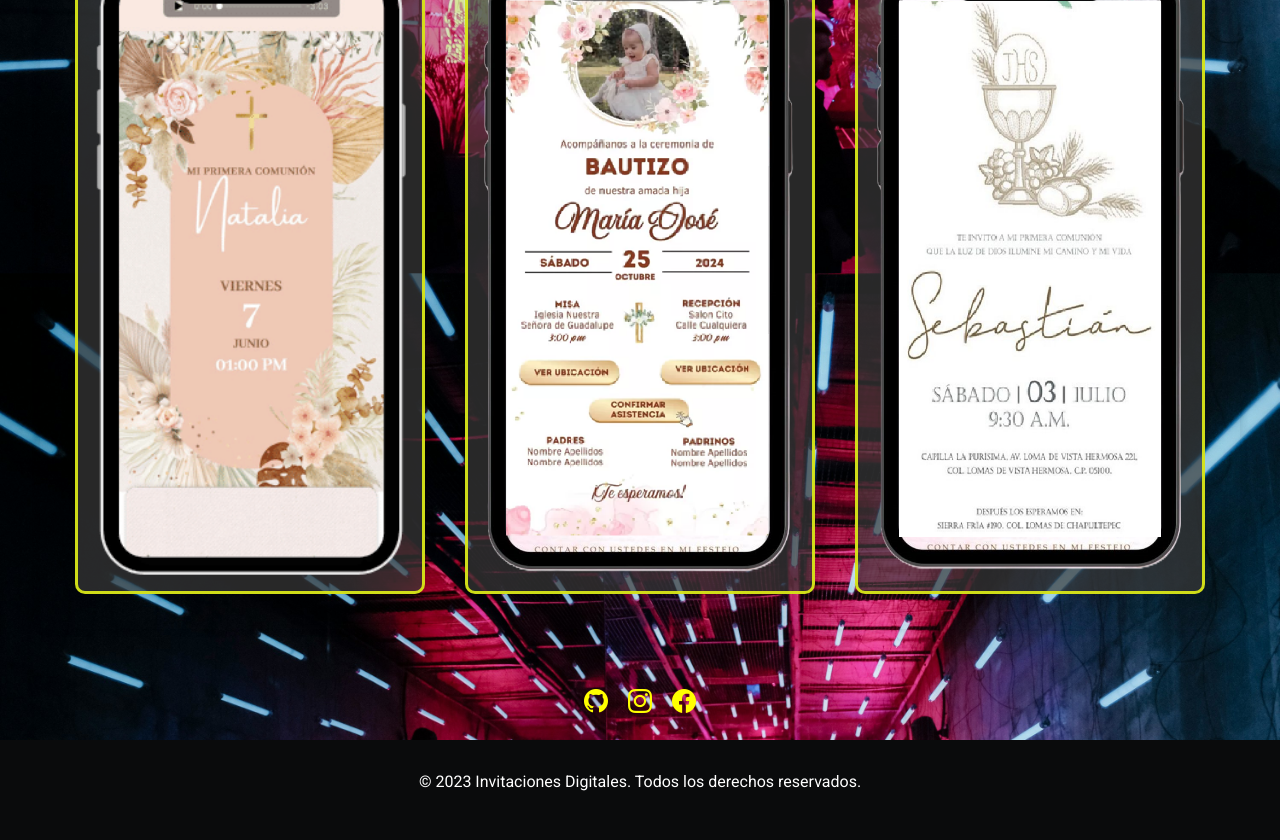
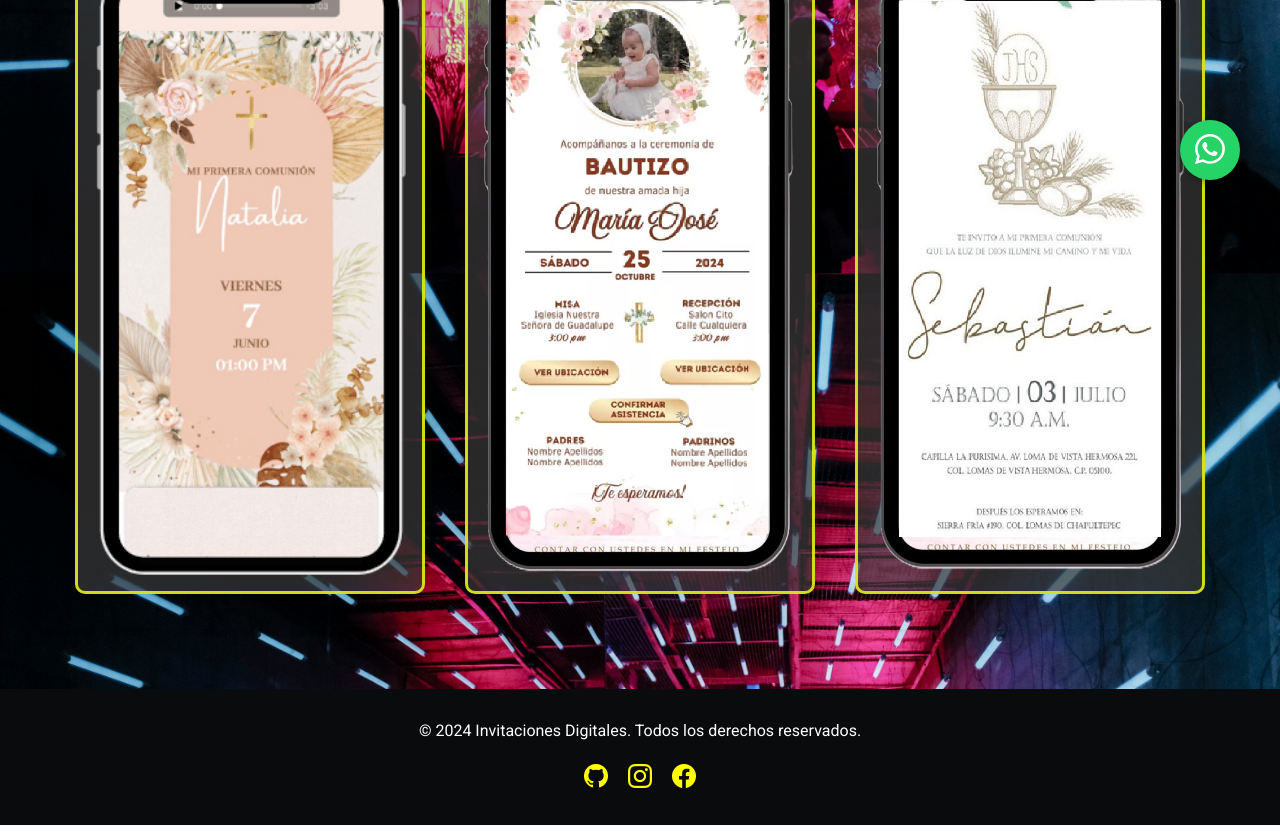
Before and after one commit to JuanAstrada7/invitaciones-digitales, a website: page pages/comunion.html in a window 1280 px wide. Shown: the part 580-1420 px from the top of the page. Drawn offline with nearby package versions, Linux system fonts and the light colour scheme.

Commit message:
agregando flotante WSP

```diff
--- a/pages/comunion.html
+++ b/pages/comunion.html
@@ -83,26 +83,35 @@
         </section>
     </main>
 
-    <div class="social-buttons">
-        <a href="https://github.com/JuanAstrada7" target="_blank">
-            <i class="bi bi-github"></i>
-        </a>
-        <a href="https://www.instagram.com/astrada.juan.14/" target="_blank">
-            <i class="bi bi-instagram"></i>
-        </a>
-        <a href="https://www.facebook.com/juanchi.7astrada/" target="_blank">
-            <i class="bi bi-facebook"></i>
-        </a>
-    </div>
-
-    <footer>
-        <p>&copy; 2023 Invitaciones Digitales. Todos los derechos reservados.</p>
+    <footer class="grid-item">
+        <div class="footer-content">
+            <p>&copy; 2024 Invitaciones Digitales. Todos los derechos reservados.</p>
+            <div class="social-buttons">
+                <a href="https://github.com/JuanAstrada7" target="_blank" rel="noopener noreferrer"
+                    aria-label="Visita nuestro perfil de GitHub">
+                    <i class="bi bi-github" aria-hidden="true"></i>
+                </a>
+                <a href="https://www.instagram.com/astrada.juan.14/" target="_blank" rel="noopener noreferrer"
+                    aria-label="Visita nuestro perfil de Instagram">
+                    <i class="bi bi-instagram" aria-hidden="true"></i>
+                </a>
+                <a href="https://www.facebook.com/juanchi.7astrada/" target="_blank" rel="noopener noreferrer"
+                    aria-label="Visita nuestro perfil de Facebook">
+                    <i class="bi bi-facebook" aria-hidden="true"></i>
+                </a>
+            </div>
+        </div>
     </footer>
 
     <script src="https://cdn.jsdelivr.net/npm/bootstrap@5.3.3/dist/js/bootstrap.bundle.min.js"
         integrity="sha384-YvpcrYf0tY3lHB60NNkmXc5s9fDVZLESaAA55NDzOxhy9GkcIdslK1eN7N6jIeHz"
         crossorigin="anonymous"></script>
 
+    <a href="https://wa.me/5411XXXXXXXX" class="whatsapp-float" target="_blank" rel="noopener noreferrer"
+        aria-label="Contáctanos por WhatsApp">
+        <i class="bi bi-whatsapp"></i>
+    </a>
+
 </body>
 
 </html>
--- /dev/null
+++ b/scss/components/_whatsapp-float.scss
@@ -0,0 +1,24 @@
+// Estilos para el botón flotante de WhatsApp
+.whatsapp-float {
+  position: fixed;
+  width: 60px;
+  height: 60px;
+  bottom: 40px;
+  right: 40px;
+  background-color: #25d366;
+  color: #FFF;
+  border-radius: 50px;
+  text-align: center;
+  font-size: 30px;
+  box-shadow: 2px 2px 6px rgba(0, 0, 0, 0.4);
+  z-index: 100;
+  display: flex;
+  align-items: center;
+  justify-content: center;
+  transition: transform 0.3s ease;
+
+  &:hover {
+    transform: scale(1.1);
+    color: #FFF;
+  }
+}
--- a/scss/estilos.scss
+++ b/scss/estilos.scss
@@ -8,4 +8,5 @@
 @use 'components/contacto';
 @use 'components/buttons';
 @use 'components/social-button';
+@use 'components/whatsapp-float';
 @use 'mq/responsive';
```
Also changed, not shown: index.html (+25 -12 lines), pages/casamientos.html (+22 -13 lines), pages/contacto.html (+5 -0 lines), pages/cumpleaños.html (+23 -14 lines), css/estilos.css, 1 other file.
